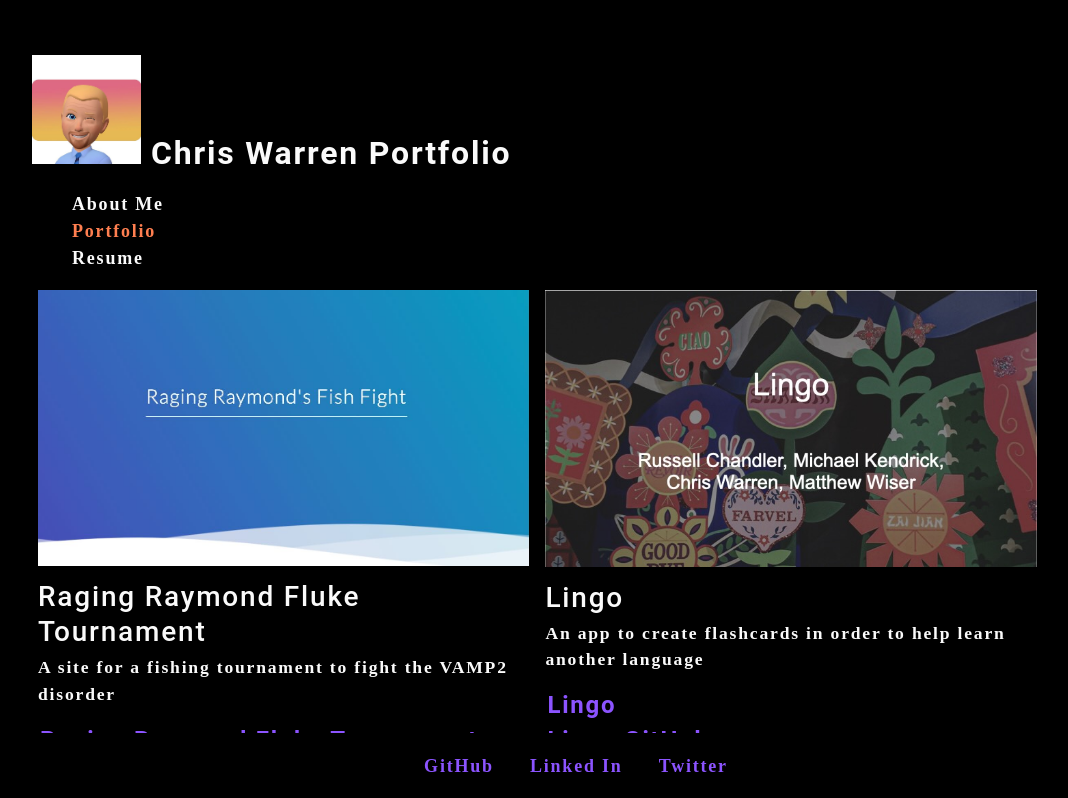
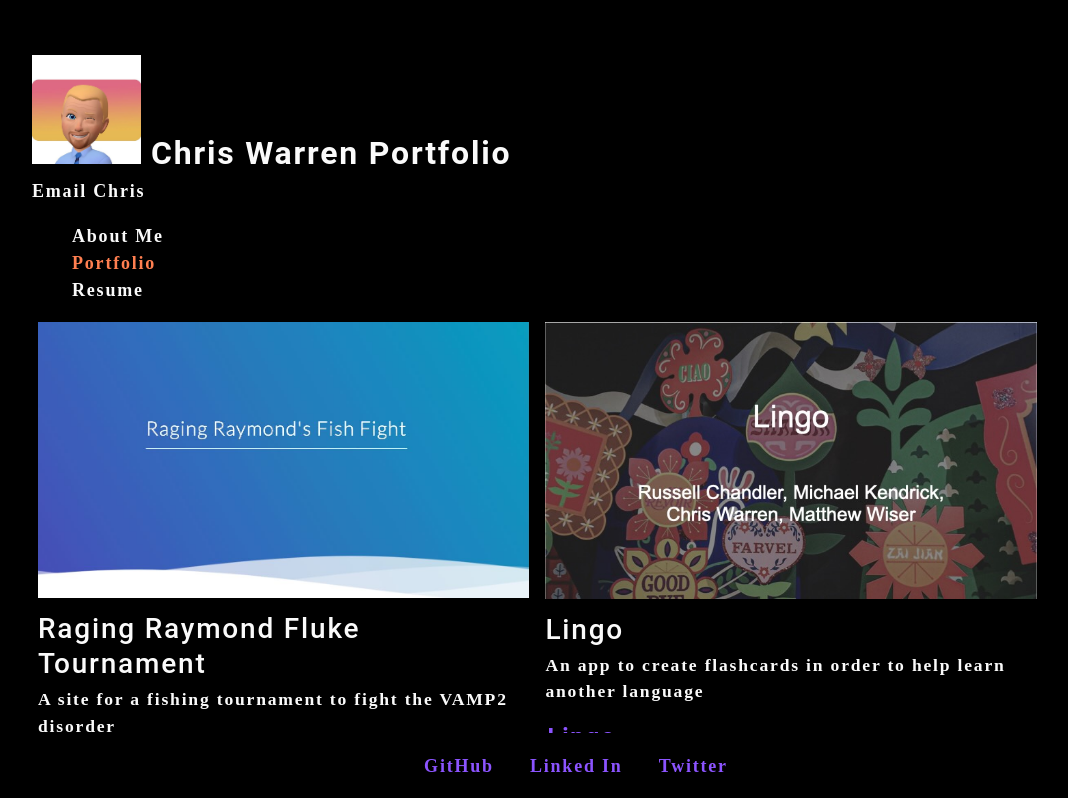
Before and after one commit to RevChrisWarren/chriswarren-portfolio, a React (Create React App) app: page / in a window 1280 px wide. Shown: the top 798 px of the page, without its empty margins (64-1132 px from the left). Built offline with nearby package versions, Linux system fonts and the light colour scheme.

Commit message:
updated resume

```diff
--- a/src/components/About/index.js
+++ b/src/components/About/index.js
@@ -15,6 +15,7 @@ function About() {
             </h4>
             <img src={coverImage} className="my-2 headshot" alt="cover" />
 
+
         </section>
     );
 }
--- a/src/components/Nav/index.js
+++ b/src/components/Nav/index.js
@@ -13,6 +13,7 @@ function Nav({ currentPage, handlePageChange }) {
                     </span> Chris Warren Portfolio
                 </a>
             </h2>
+            <a href="mailto:chriswarren37129@gmail.com">Email Chris</a>
             <nav>
                 <ul className="nav nav-tabs">
                     <li className="nav-item">
```
Also changed, not shown: 1 other file (tests, documents, lock files or other folders).
